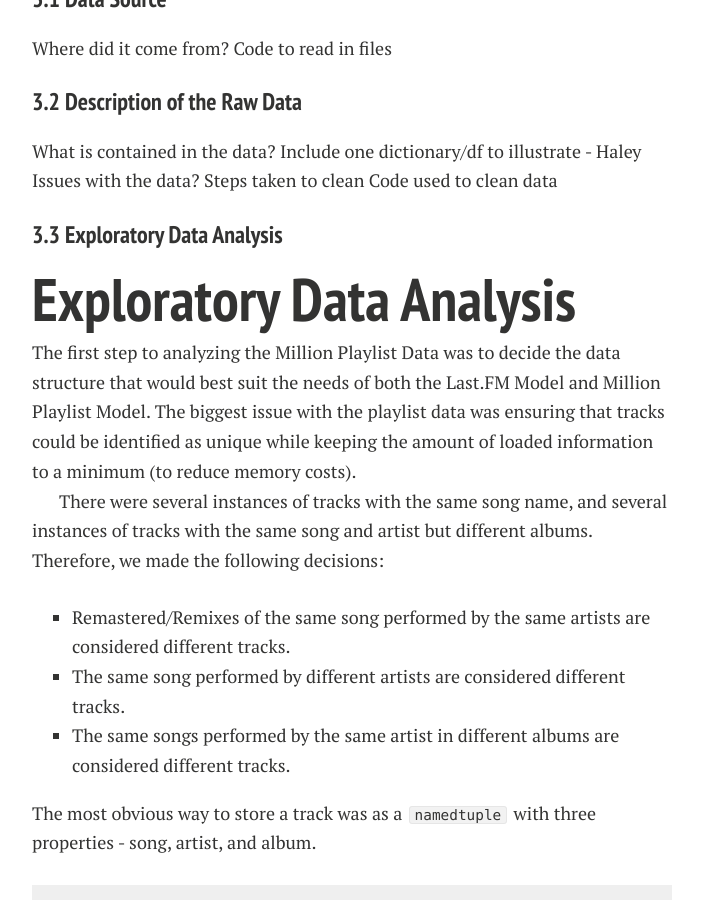
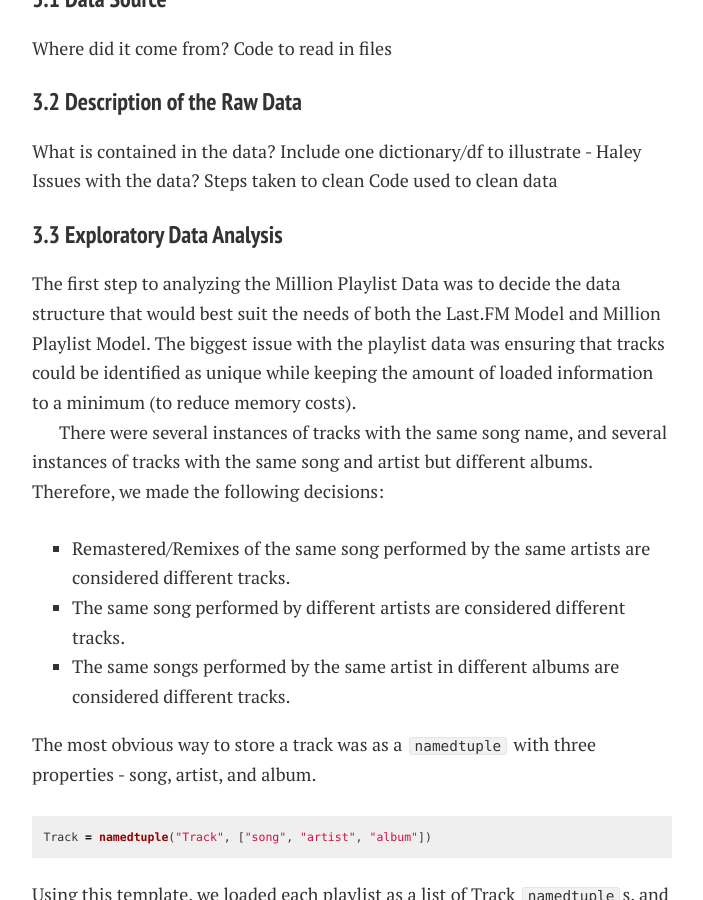
Before and after one commit to lyannaliu/lyannaliu.github.io, a Jekyll site: the page built from descriptionofdata.md, in a window 1280 px wide and 900 px high, scrolled down 1145 px. Shown: the whole window, without its empty margins (288-991 px from the left). Built offline with Jekyll 4.4.1, drawn with Linux system fonts in a browser that asks for light colours; nearby versions of some CDN libraries.

Commit message:
Update descriptionofdata.md

```diff
--- a/descriptionofdata.md
+++ b/descriptionofdata.md
@@ -44,7 +44,6 @@ Issues with the data?
 Steps taken to clean
 Code used to clean data
 <h3 id="3.3">3.3 Exploratory Data Analysis</h3>
-# Exploratory Data Analysis
 
 The first step to analyzing the Million Playlist Data was to decide the data structure that would best suit the needs of both the Last.FM Model and Million Playlist Model. The biggest issue with the playlist data was ensuring that tracks could be identified as unique while keeping the amount of loaded information to a minimum (to reduce memory costs).
 
```
